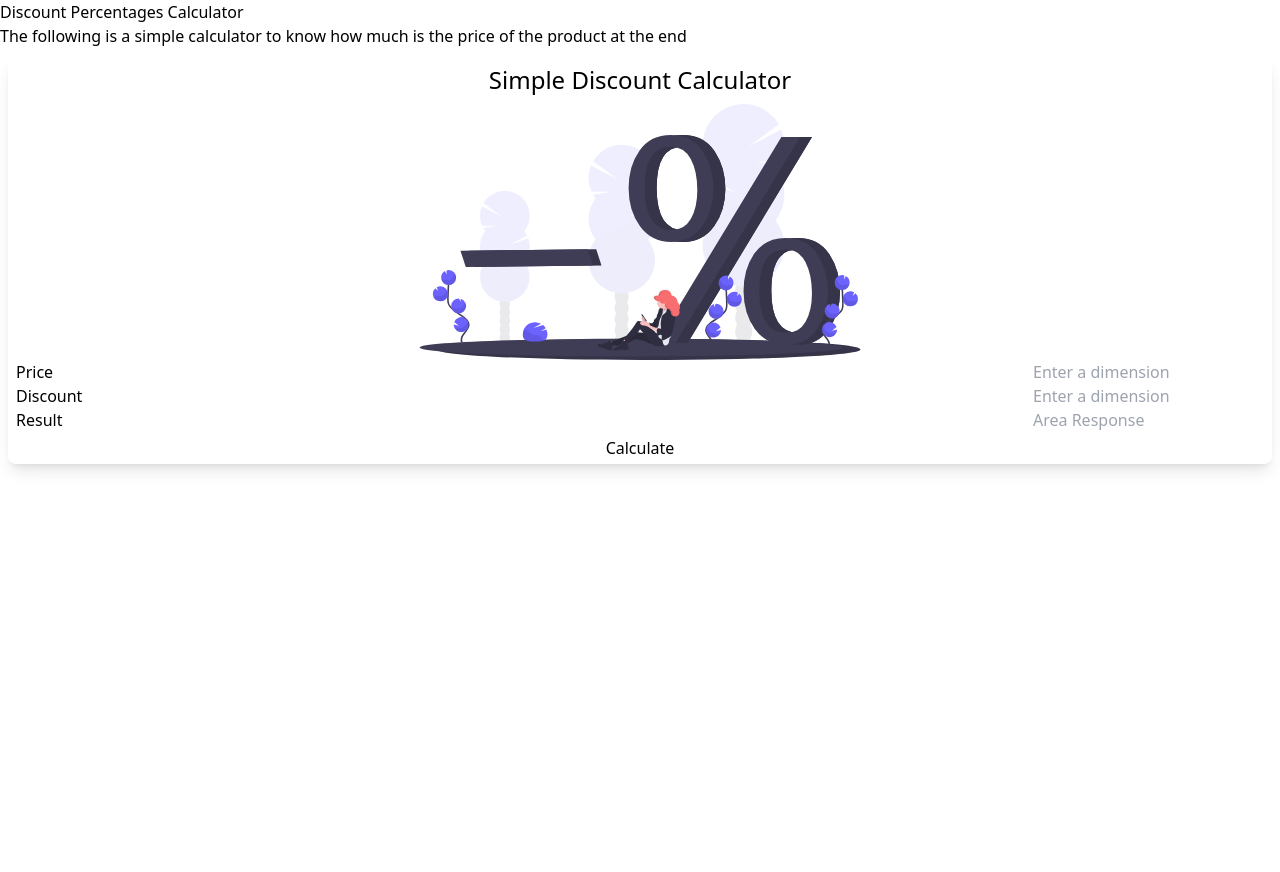
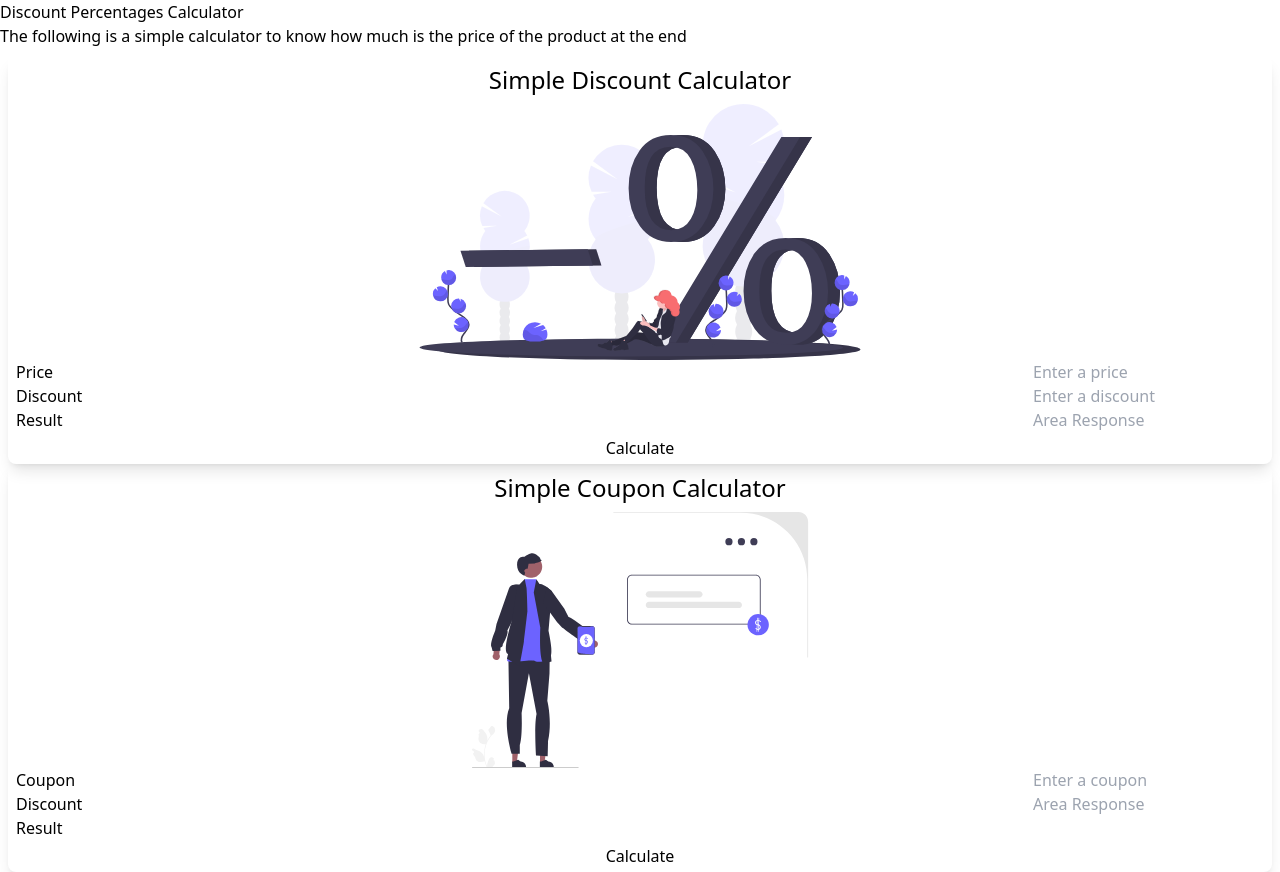
Before and after one commit to devenriq/P-Taller-JS, a website: page src/components/porcentaje-descuentos/index.html in a window 1280 px wide. Before the commit the page ends 800 px from the top, so only its background shows below. Drawn offline with nearby package versions, Linux system fonts and the light colour scheme; files that its build step writes are made by us from their sources.

Commit message:
added the coupon section

```diff
--- a/src/components/porcentaje-descuentos/index.html
+++ b/src/components/porcentaje-descuentos/index.html
@@ -18,7 +18,7 @@
       </p>
       <section class="w-auto h-auto mt-2 mx-2">
         <div
-          id="square-container "
+          id="discount-container "
           class="w-full flex flex-col justify-center rounded-lg shadow-lg"
         >
           <h2 class="text-2xl text-center m-2">Simple Discount Calculator</h2>
@@ -33,19 +33,53 @@
               <div id="responses" class="flex flex-col">
                 <input
                   type="number"
-                  placeholder="Enter a dimension"
+                  placeholder="Enter a price"
                   id="price-input"
                 />
                 <input
                   type="number"
-                  placeholder="Enter a dimension"
+                  placeholder="Enter a discount"
                   id="discount-input"
                 />
                 <p id="result" class="text-gray-400">Area Response</p>
               </div>
             </div>
             <div class="mx-2">
-              <button id="result-button" class="w-full py-1">Calculate</button>
+              <button id="discount-button" class="w-full py-1">
+                Calculate
+              </button>
+            </div>
+          </div>
+        </div>
+        <div
+          id="coupon-container "
+          class="w-full flex flex-col justify-center rounded-lg shadow-lg"
+        >
+          <h2 class="text-2xl text-center m-2">Simple Coupon Calculator</h2>
+          <img src="../../img/coupon.svg" alt="" class="w-full h-64" />
+          <div>
+            <div class="flex justify-between mx-2">
+              <div id="demands">
+                <p>Coupon</p>
+                <p>Discount</p>
+                <p>Result</p>
+              </div>
+              <div id="responses" class="flex flex-col">
+                <input
+                  type="number"
+                  placeholder="Enter a coupon"
+                  id="coupon-input"
+                />
+                <!-- <input
+                  type="number"
+                  placeholder="Enter a dimension"
+                  id="-input"
+                /> -->
+                <p id="result" class="text-gray-400">Area Response</p>
+              </div>
+            </div>
+            <div class="mx-2">
+              <button id="coupon-button" class="w-full py-1">Calculate</button>
             </div>
           </div>
         </div>
--- a/src/components/porcentaje-descuentos/index.js
+++ b/src/components/porcentaje-descuentos/index.js
@@ -1,4 +1,5 @@
-const resultButton = document.querySelector("#result-button");
+const discountButton = document.querySelector("#discount-button");
+const couponButton = document.querySelector("#coupon-button");
 
 const simpleDiscountCalculus = () => {
   const price = parseFloat(document.querySelector("#price-input").value);
@@ -8,7 +9,17 @@ const simpleDiscountCalculus = () => {
 
   const resultCalculus = (price - (price * discount) / 100).toFixed(2);
 
+  if (!price || !discount) {
+    result.innerHTML = "Please, fill the form";
+    return;
+  }
+
+  if (discount > 100) {
+    result.innerHTML = "The discount cannot be more than 100%";
+    return;
+  }
+
   result.innerHTML = resultCalculus;
 };
 
-resultButton.addEventListener("click", simpleDiscountCalculus);
+discountButton.addEventListener("click", simpleDiscountCalculus);
```
Also changed, not shown: src/img/coupon.svg (added).
